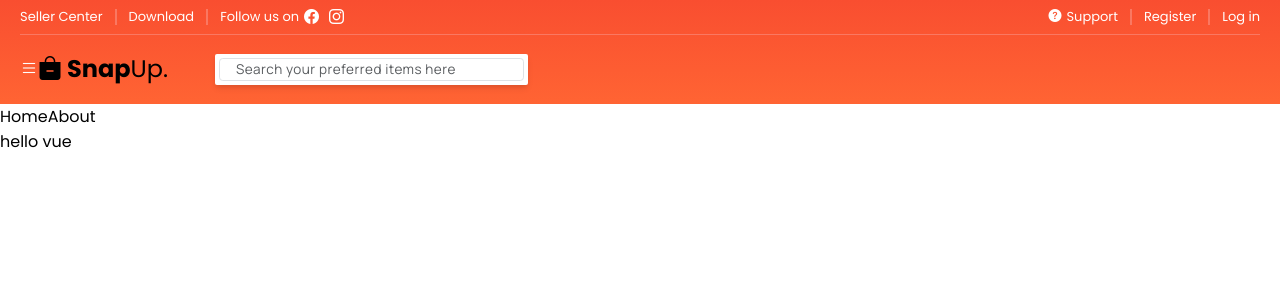
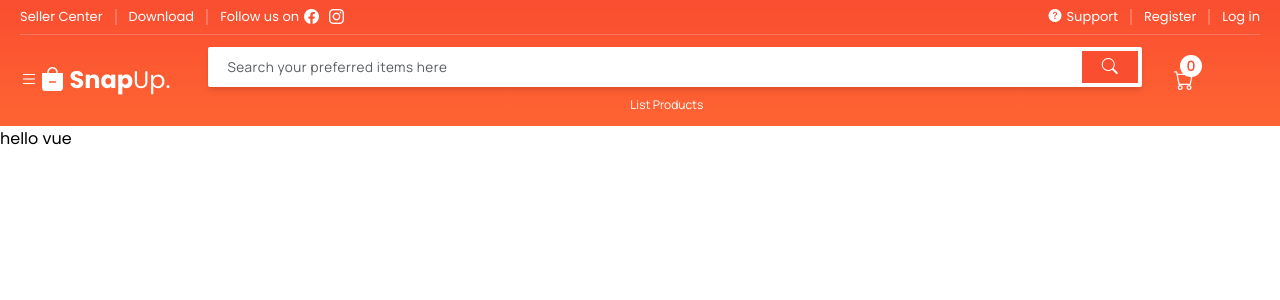
Before and after one commit to FelipeFama/snapup-ecommerce, a Vue app: page / in a window 1280 px wide. Shown: the top 300 px of the page. Built offline with nearby package versions, Linux system fonts and the light colour scheme.

Commit message:
feat: add store files

```diff
--- a/src/App.vue
+++ b/src/App.vue
@@ -1,17 +1,19 @@
+<template>
+  <Header />
+
+  <!--
+    <nav>
+      <RouterLink to="/">Home</RouterLink>
+      <RouterLink to="/about">About</RouterLink>
+    </nav>
+    -->
+
+  <RouterView />
+</template>
+
 <script setup lang="ts">
 import { RouterLink, RouterView } from "vue-router";
 import Header from "./components/Header.vue";
 </script>
 
-<template>
-  <Header />
-
-  <nav>
-    <RouterLink to="/">Home</RouterLink>
-    <RouterLink to="/about">About</RouterLink>
-  </nav>
-
-  <RouterView />
-</template>
-
 <style scoped></style>
--- a/src/assets/styles/main.scss
+++ b/src/assets/styles/main.scss
@@ -58,6 +58,11 @@ select {
   resize: none;
   font-family: inherit;
   font-size: 1.6rem;
+  &:focus {
+    //outline: none;
+    //border: none;
+    box-shadow: none;
+  }
 }
 
 /* custom utility classes */
@@ -114,7 +119,7 @@ select {
   height: 100%;
 }
 .w-100 {
-  width: 100%;
+  width: 75.5vw !important
 }
 
 /* text align and transformation */
--- a/src/components/Navbar.vue
+++ b/src/components/Navbar.vue
@@ -1,17 +1,15 @@
-<script setup lang="ts"></script>
-
 <template>
-  <nav class="navbar text-white">
+  <nav class="navbar">
     <section class="navbar-cnt flex align-center">
-      <aside class="brand-and-toggler flex align-center">
+      <aside class="brand-and-toggler flex align-center gap-1">
         <button class="sidebar-shown-btn text-white">
           <i class="bi bi-list"></i>
         </button>
-        <router-link to="/" class="navbar-brand flex align-center">
-          <span className="navbar-brand-ico">
-            <i className="bi bi-bag-dash-fill"></i>
+        <router-link to="/" class="navbar-brand flex align-center text-white">
+          <span class="navbar-brand-ico">
+            <i class="bi bi-bag-dash-fill"></i>
           </span>
-          <span className="navbar-brand-txt mx-2"> <span className="fw-7">Snap</span>Up. </span>
+          <span class="navbar-brand-txt mx-2"> <span className="fw-7">Snap</span>Up. </span>
         </router-link>
       </aside>
 
@@ -23,15 +21,31 @@
               class="form-control fs-14"
               placeholder="Search your preferred items here"
             />
+            <router-link to="/" class="text-white search-btn flex align-center justify-center">
+              <i class="bi bi-search"></i>
+            </router-link>
           </div>
         </article>
+        <ul class="navbar-nav flex align-center fs-12 fw-4 font-manrope">
+          <li class="nav-item no-wrap">
+            <router-link to="/" class="nav-link text-capitalize"> list products </router-link>
+          </li>
+        </ul>
+      </aside>
+      <aside class="navbar-cart flex align-center">
+        <router-link to="/" class="cart-btn">
+          <i className="bi bi-cart"></i>
+          <div className="cart-items-value">0</div>
+        </router-link>
       </aside>
     </section>
   </nav>
 </template>
 
+<script setup lang="ts"></script>
+
 <style lang="scss" scoped>
-@import "../assets/styles/variables.scss";
+@import "../assets/styles/main.scss";
 
 .navbar {
   padding-top: 12px;
```
Also changed, not shown: src/components/Header.vue (+4 -4 lines), src/stores/counter.ts (deleted, +0 -12 lines), src/stores/sidebarSlice.ts (added, +15 -0 lines), src/stores/store.ts (added, +15 -0 lines).
